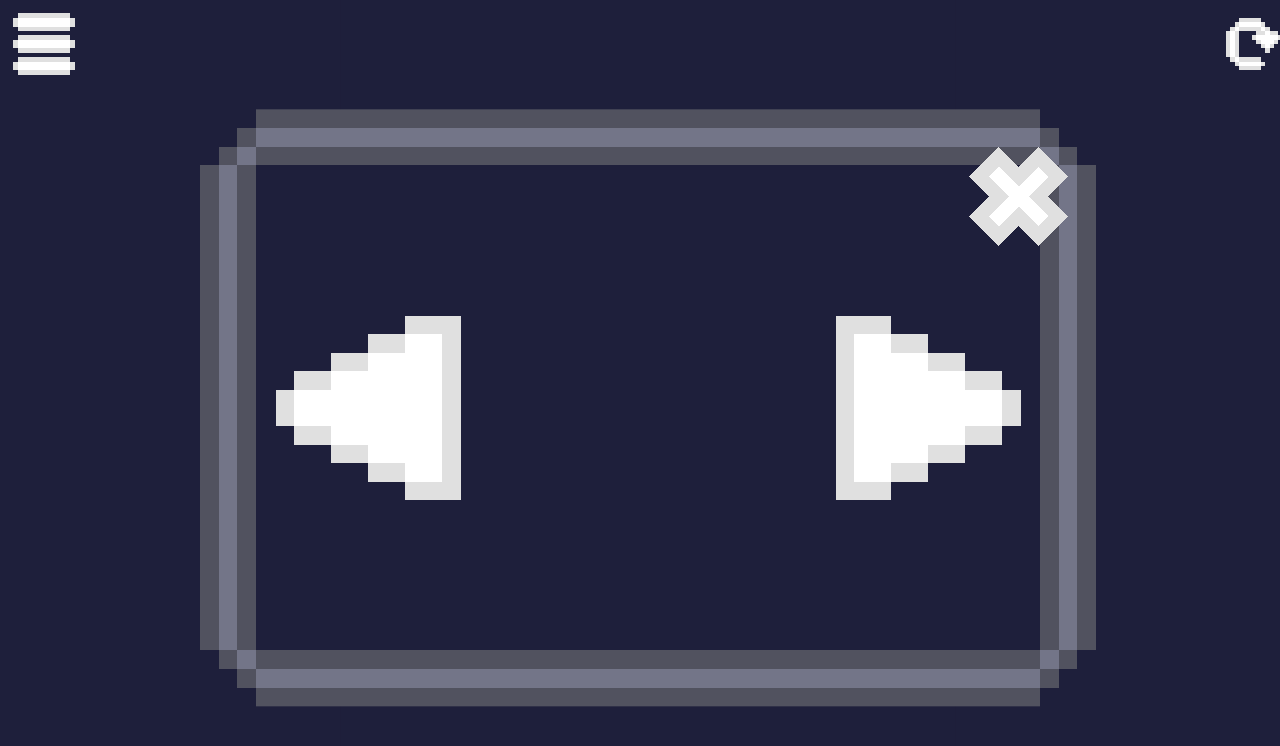
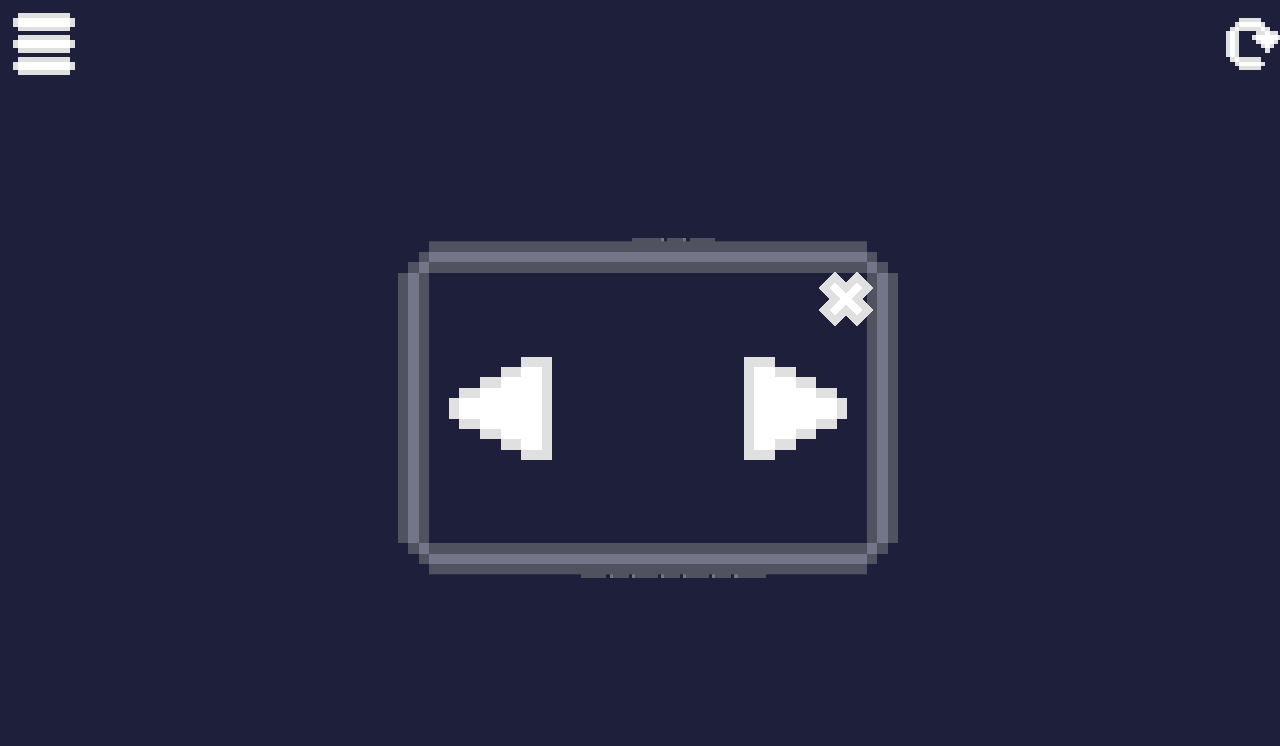
Before and after one commit to Pokehunter88/TileQuest, a plain HTML site: page index.html in a window 1280 px wide. Both pictures are taken after a click on the picture 44 px from the left and 44 px from the top of the page. Drawn offline with Linux system fonts and the light colour scheme; animation ran at ten frames a second.

Commit message:
fixed overlay

```diff
--- a/css/style.css
+++ b/css/style.css
@@ -11,7 +11,7 @@
     top: 50%;
     left: 50%;
     transform: translate(-50%, -50%) scale(var(--canvas-scale));
-    transition: transform var(--scale-speed) ease-in;
+    transition: transform var(--scale-speed) ease;
     image-rendering: pixelated;
 }
 
@@ -25,6 +25,7 @@
     height: 70px;
 
     image-rendering: pixelated;
+    z-index: 3;
 }
 
 #menu-button {
@@ -37,14 +38,17 @@
     height: 70px;
 
     image-rendering: pixelated;
+    z-index: 3;
 }
 
 #menu-container {
     position: relative;
     top: 50%;
-    transform: translate(0, -50%);
+    left: 50%;
+    transform: translate(-50%, -50%);
     width: 70vw;
-    margin: 0 auto;
+    max-width: 500px;
+    /* margin: 0 auto; */
     /* center horizontally */
     image-rendering: pixelated;
 }
@@ -54,6 +58,7 @@
     width: 100%;
     opacity: var(--menu-visible);
     transition: opacity 0.1s ease-in;
+    z-index: 4;
 }
 
 #menu-left,
@@ -61,6 +66,7 @@
 #close-button {
     position: absolute;
     image-rendering: pixelated;
+    z-index: 5;
 }
 
 /* Arrows centered vertically, hugging left/right edges */
--- a/js/Input.js
+++ b/js/Input.js
@@ -21,8 +21,6 @@ export default class Input {
     }
 
     keyDown(event) {
-        console.log(event.code);
-
         if (event.code === "KeyR") {
             this.game.restart();
         } else if (event.code === "Escape") {
--- a/js/Levels.js
+++ b/js/Levels.js
@@ -50,7 +50,7 @@ export default class Levels {
                     [0, 0, 0, 0, 0, 0, 0, 0, 0, 0, 0, 0],
                 ]
             },
-            {"zoom":0.4,"startX":5,"startY":2,"keys":4,"layout":[[0,0,0,0,0,0,0,0,0,0,0,0],[0,0,0,0,0,0,0,0,0,0,0,0],[0,0,0,0,0,1,0,0,0,0,0,0],[0,0,3,1,1,1,0,0,0,0,0,0],[0,0,1,0,0,1,1,1,1,1,3,0],[0,0,1,0,0,0,0,1,0,0,1,0],[0,1,1,1,1,0,0,1,0,0,1,0],[0,1,0,0,1,1,1,1,1,1,1,0],[0,1,0,0,1,0,0,1,0,0,1,0],[0,3,1,1,1,0,0,1,0,0,1,0],[0,0,0,0,1,0,0,1,0,0,1,0],[0,0,0,0,3,1,1,1,0,0,1,0],[0,0,0,0,0,0,1,0,0,0,1,0],[0,0,0,0,0,0,1,0,0,0,1,0],[0,0,0,0,0,0,1,1,1,1,4,0],[0,0,0,0,0,0,0,0,0,0,0,0]]}
+            {"zoom":0.5,"startX":5,"startY":2,"keys":4,"layout":[[0,0,0,0,0,0,0,0,0,0,0,0],[0,0,0,0,0,0,0,0,0,0,0,0],[0,0,0,0,0,1,0,0,0,0,0,0],[0,0,3,1,1,1,0,0,0,0,0,0],[0,0,1,0,0,1,1,1,1,1,3,0],[0,0,1,0,0,0,0,1,0,0,1,0],[0,1,1,1,1,0,0,1,0,0,1,0],[0,1,0,0,1,1,1,1,1,1,1,0],[0,1,0,0,1,0,0,1,0,0,1,0],[0,3,1,1,1,0,0,1,0,0,1,0],[0,0,0,0,1,0,0,1,0,0,1,0],[0,0,0,0,3,1,1,1,0,0,1,0],[0,0,0,0,0,0,1,0,0,0,1,0],[0,0,0,0,0,0,1,0,0,0,1,0],[0,0,0,0,0,0,1,1,1,1,4,0],[0,0,0,0,0,0,0,0,0,0,0,0]]}
         ]
 
         this.level = 0;
```
